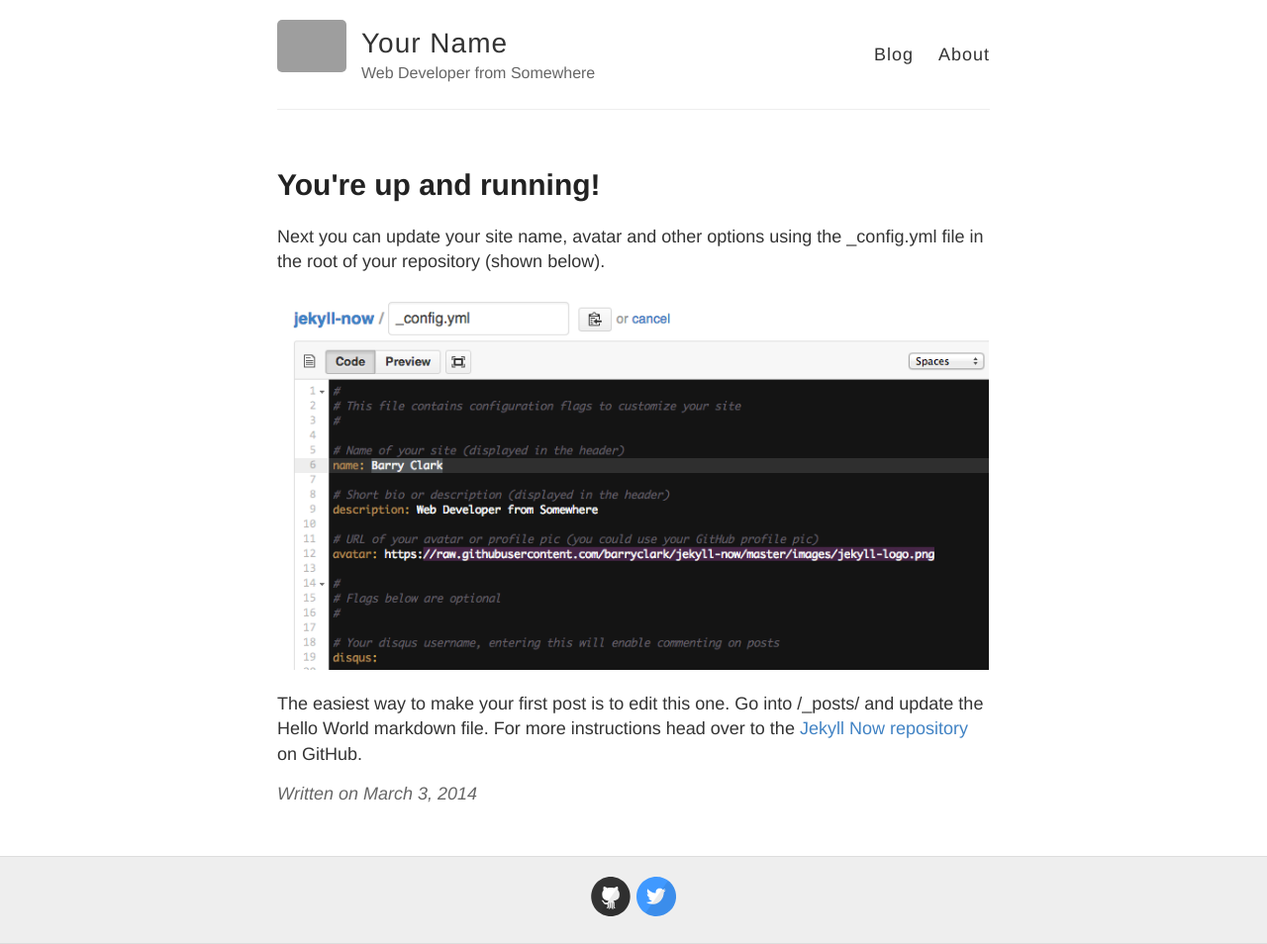
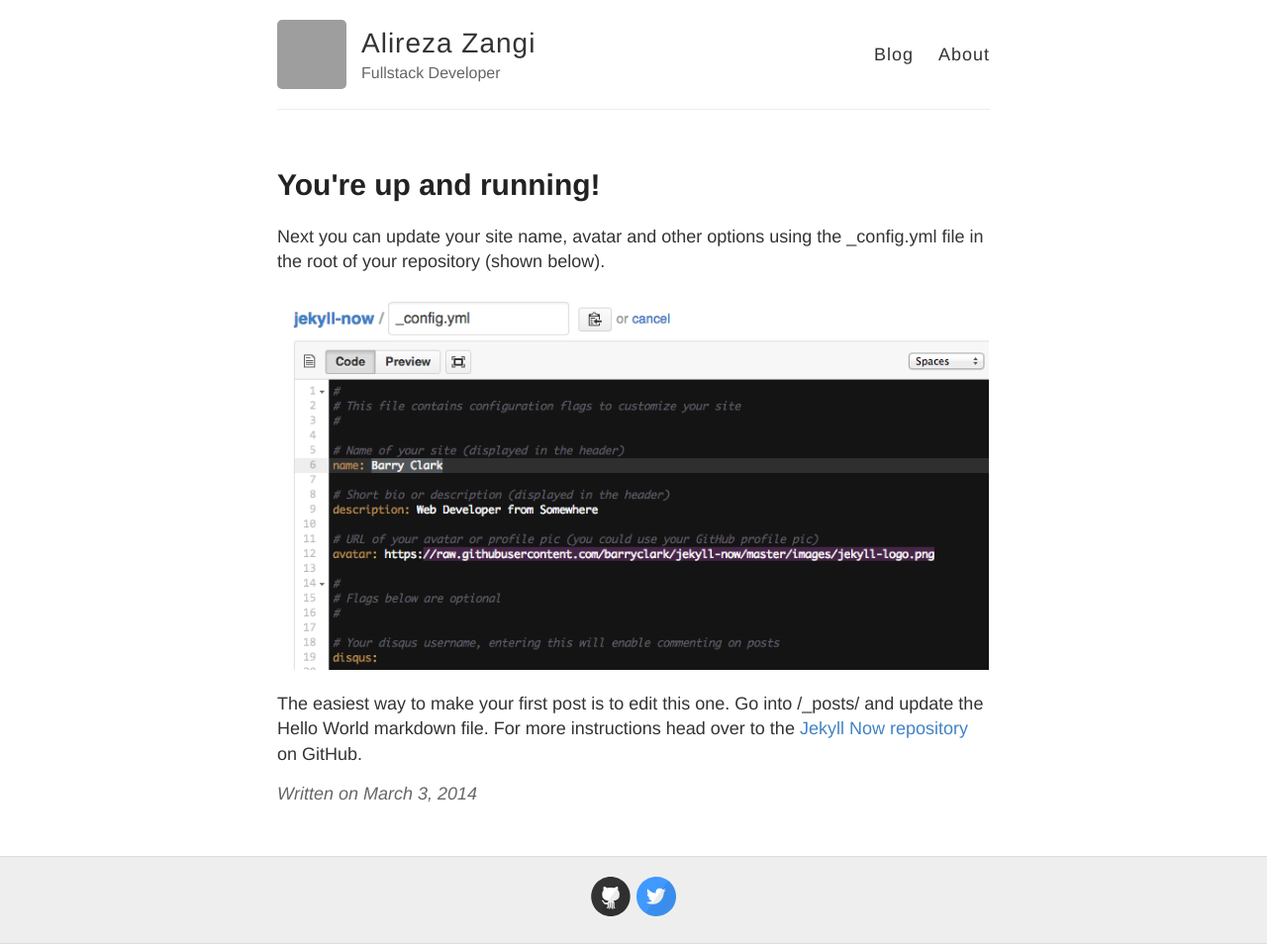
Before and after one commit to alirezazangi/alirezazangi.github.io, a Jekyll site: the page built from _posts/2014-3-3-Hello-World.md, in a window 1280 px wide. Shown: the whole page at 99% size. Built offline with Jekyll 4.4.1, drawn with Linux system fonts in a browser that asks for light colours; grey boxes are pictures that could not be loaded.

Commit message:
Update _config.yml

```diff
--- a/_config.yml
+++ b/_config.yml
@@ -3,13 +3,13 @@
 #
 
 # Name of your site (displayed in the header)
-name: Your Name
+name: Alireza Zangi
 
 # Short bio or description (displayed in the header)
-description: Web Developer from Somewhere
+description: Fullstack Developer
 
 # URL of your avatar or profile pic (you could use your GitHub profile pic)
-avatar: https://raw.githubusercontent.com/barryclark/jekyll-now/master/images/jekyll-logo.png
+avatar: https://avatars.githubusercontent.com/u/15724339
 
 #
 # Flags below are optional
@@ -21,7 +21,7 @@ footer-links:
   email:
   facebook:
   flickr:
-  github: barryclark/jekyll-now
+  github: https://github.com/alirezazangi/
   instagram:
   linkedin:
   pinterest:
@@ -39,7 +39,7 @@ disqus:
 # Enter your Google Analytics web tracking code (e.g. UA-2110908-2) to activate tracking
 google_analytics:
 
-# Your website URL (e.g. http://barryclark.github.io or http://www.barryclark.co)
+# Your website URL (e.g. alirezazangi.github.io/ or http://alirezazangi.ir)
 # Used for Sitemap.xml and your RSS feed
 url:
 
```
